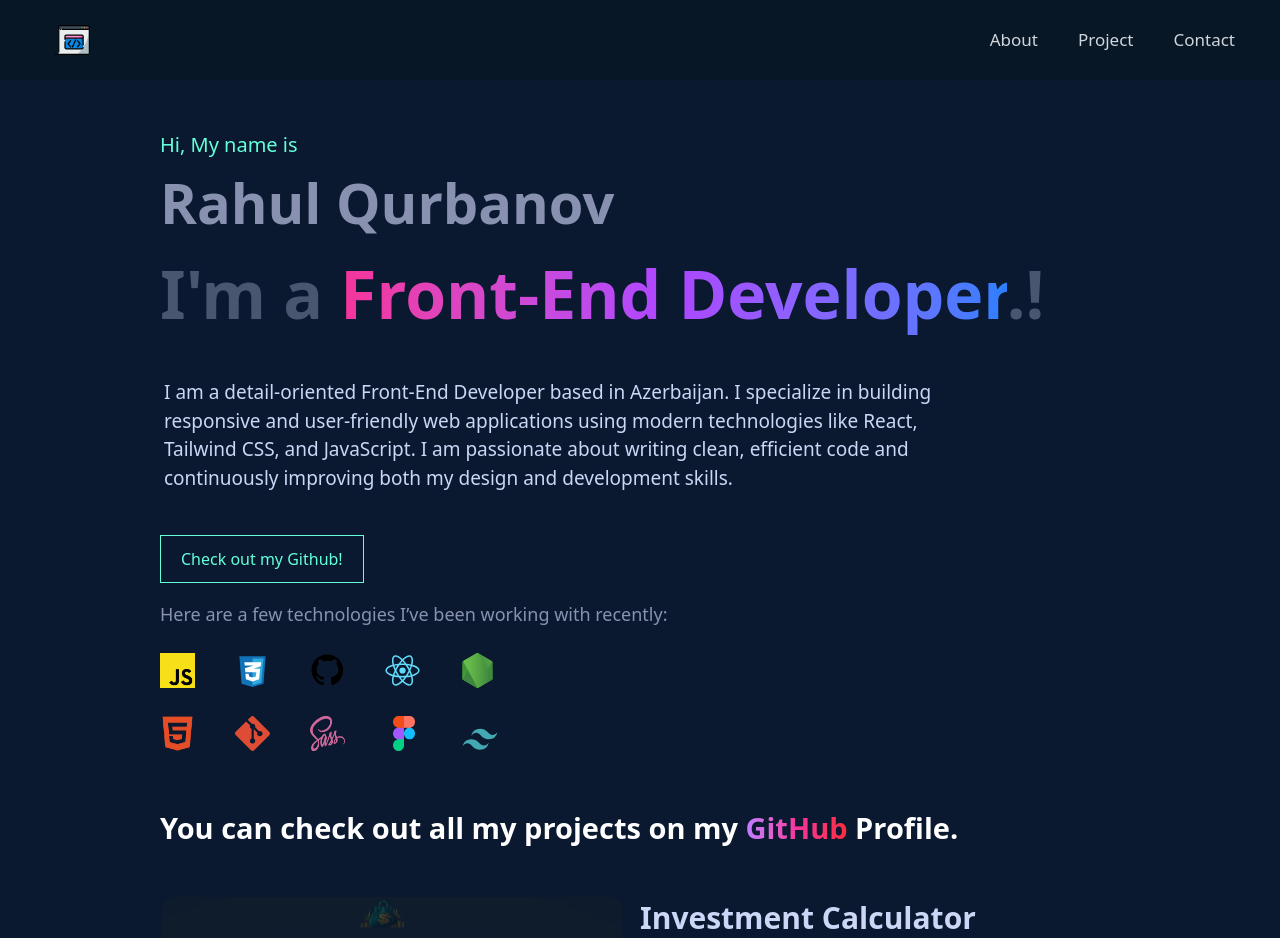
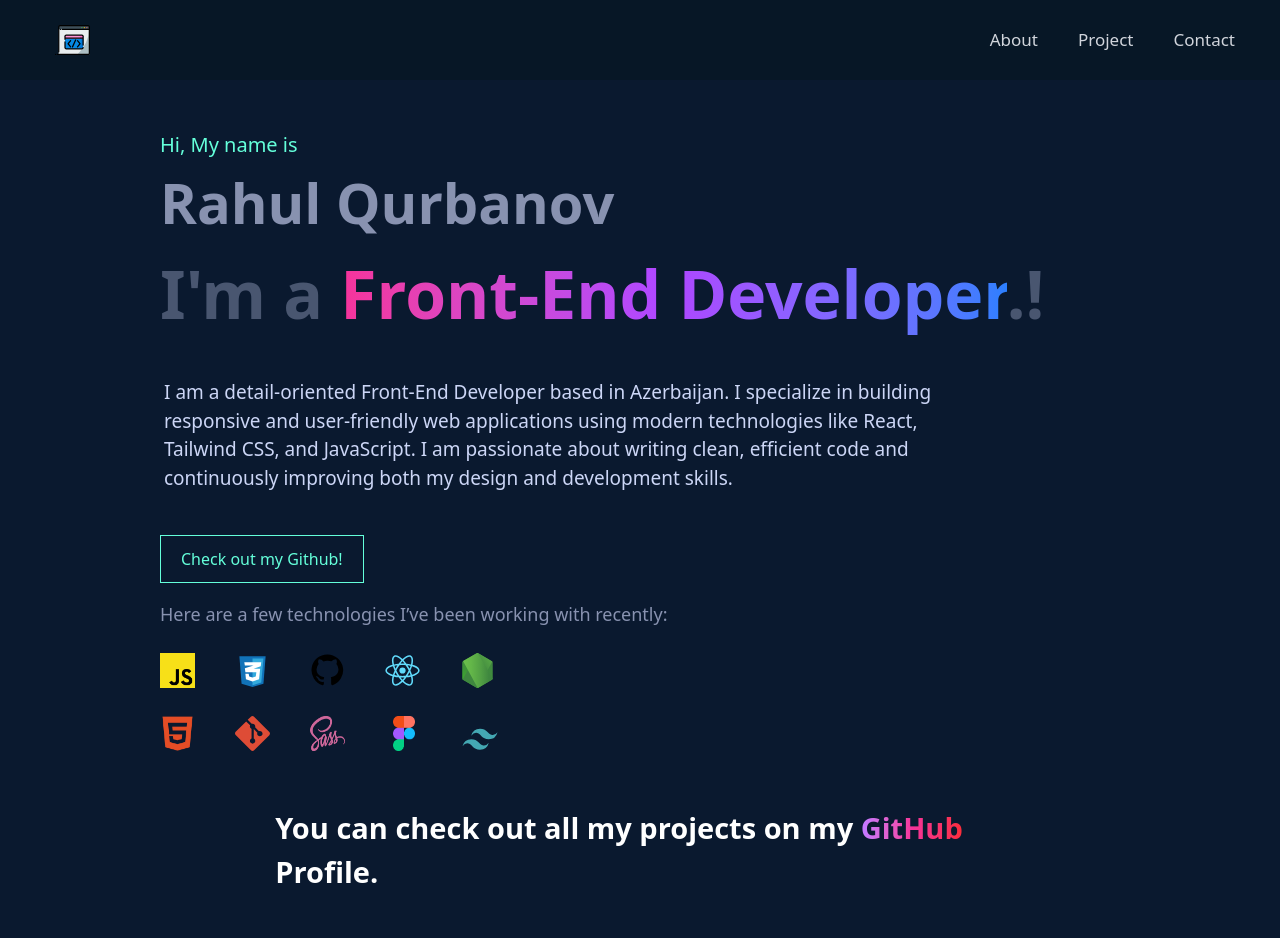
Before and after one commit to RahulQurbanov/Portfolio, a React (Vite) app: page / in a window 1280 px wide. Shown: the top 938 px of the page. Built offline with nearby package versions, Linux system fonts and the light colour scheme; the HTML template or start-up script is replaced by a standard one.

Commit message:
Update Projects.jsx

```diff
--- a/src/components/Projects.jsx
+++ b/src/components/Projects.jsx
@@ -31,7 +31,7 @@ export default function Projects() {
   return (
     <div className='bg-[#0a192f]'>
     <div id='projects' className='w-[75%] m-auto'>
-      <h1 className='text-[29px] font-bold w-[76% m-auto text-white py-[45px]'>
+      <h1 className='text-[29px] font-bold w-[76%] m-auto text-white py-[45px]'>
         You can check out all my projects on my{' '}
         <a
           href="https://github.com/RahulQurbanov"
```
